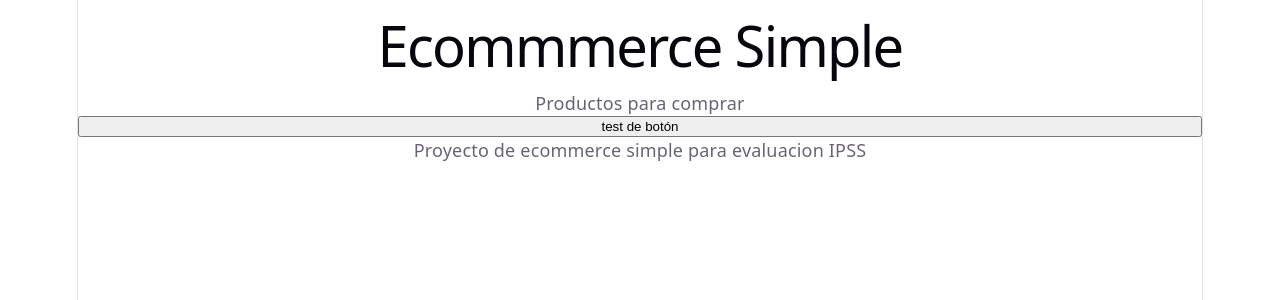
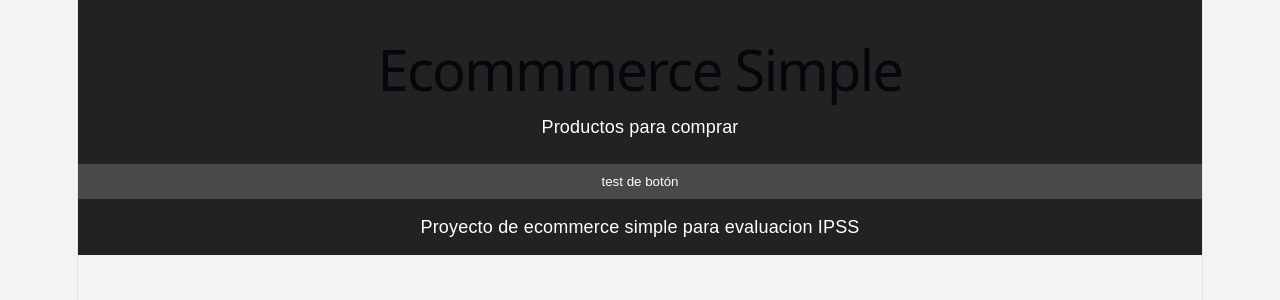
Before and after one commit to Gakertz/Modulo-2-Evaluacion-1-y-2-IPSS, a React (Vite) app: page / in a window 1280 px wide. Shown: the top 300 px of the page. Built offline with nearby package versions, Linux system fonts and the light colour scheme.

Commit message:
Style: estilos personalizados para componentes basicos añadidos

```diff
--- a/src/App.css
+++ b/src/App.css
@@ -182,3 +182,26 @@
     border-right-color: var(--border);
   }
 }
+.boton {
+  padding: 10px;
+  border: 0;
+  background: #494949;
+  color: white;
+  cursor: pointer;
+}
+.pie-pagina {
+  padding: 15px;
+  background: #222;
+  color: white;
+  text-align: center;
+}
+.encabezado {
+  padding: 24px;
+  background: #222;
+  color: white;
+  text-align: center;
+}
+
+.encabezado h1 {
+  margin: 1;
+}
--- a/src/index.css
+++ b/src/index.css
@@ -52,6 +52,9 @@
 
 body {
   margin: 0;
+  font-family: Arial;
+  background: #f3f3f3;
+  color: #222;
 }
 
 #root {
```
